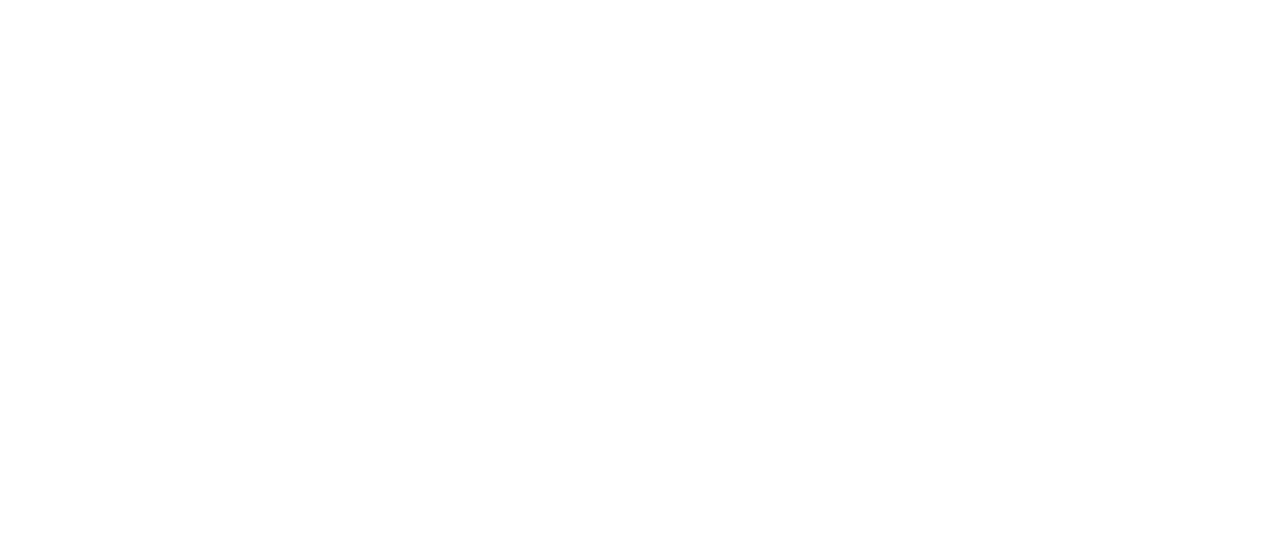
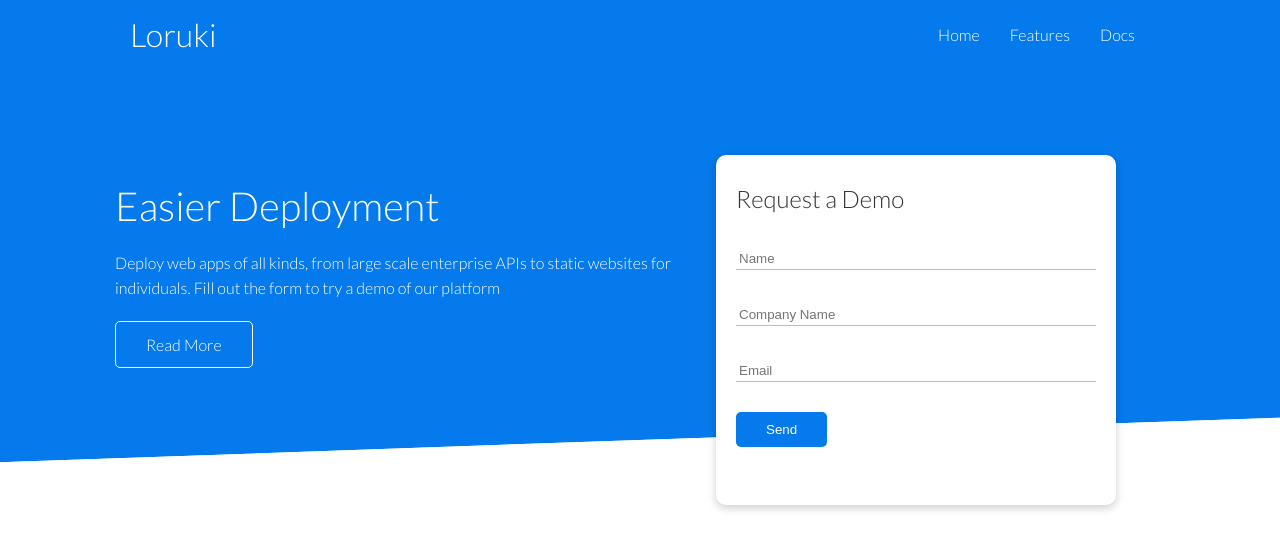
Before and after one commit to Ryanwatson1991/loruki-tutorial, a plain HTML site: page index.html in a window 1280 px wide. Drawn offline with Linux system fonts and the light colour scheme.

Commit message:
Added & styled nav & showcase

```diff
--- a/css/style.css
+++ b/css/style.css
@@ -0,0 +1,187 @@
+@import url('https://fonts.googleapis.com/css2?family=Lato:wght@300&display=swap');
+
+:root {
+  --primary-color: #047aed;
+}
+
+/*Base style */
+
+*{
+  box-sizing: border-box;
+  padding: 0;
+  margin: 0;
+}
+
+body {
+  font-family: 'Lato', sans-serif;
+  color: #333;
+  line-height: 1.6;
+}
+
+ul {
+  list-style-type: none;
+}
+
+a {
+  text-decoration:none;
+  color: #333;
+}
+
+h1,
+h2 {
+  font-weight: 300;
+  line-height: 1.2;
+  margin: 10px 0;
+}
+
+p{
+  margin: 10px 0;
+}
+
+img{
+  width: 100%;
+}
+
+/* Navbar */
+
+.navbar {
+  background-color: var(--primary-color);
+  color: #fff;
+  height: 70px;
+}
+
+.navbar ul {
+  display: flex;
+}
+
+.navbar .flex {
+  justify-content: space-between;
+}
+
+.navbar a {
+  color: #fff;
+  padding: 10px;
+  margin: 0 5px;
+}
+
+.navbar a:hover {
+  bottom-border: 2px #fff solid;
+}
+
+/* Showcase */
+
+.showcase {
+  height: 400px;
+  background-color: var(--primary-color);
+  color: #fff;
+  position: relative;
+}
+
+.showcase h1 {
+  font-size: 40px;
+}
+
+.showcase p {
+  margin: 20px 0;
+}
+
+.showcase .grid {
+  overflow: visible;
+  grid-template-columns: 55% 45%;
+  gap: 30px
+}
+
+.showcase-form {
+  position: relative;
+  top: 60px;
+  height: 350px;
+  width: 400px;
+  padding: 40px;
+  z-index: 100;
+  /*justify-self: flex-end;*/
+}
+
+.showcase-form .form-control {
+  margin: 30px 0;
+}
+
+.showcase-form input[type='text'],
+.showcase-form input[type='email'] {
+  border: 0;
+  border-bottom: 1px solid #b4becb;
+  width: 100%;
+  padding: 3px;
+  font-soze: 16px;
+}
+
+.showcase-form input:focus {
+  outline: none;
+}
+
+.showcase::before,
+.showcase::after {
+  content: '';
+  position: absolute;
+  height: 100px;
+  bottom: -70px;
+  right: 0;
+  left: 0;
+  background: #fff;
+  transform: skewY(-2deg);
+  -webkit-transform: skewY(-2deg);
+  -moz-transform: skewY(-2deg);
+  -ms-transform: skewY(-2deg);
+}
+
+/* Utilities */
+
+.container {
+  max-width: 1100px;
+  margin: 0 auto;
+  overflow: auto;
+  padding: 0 40px;
+}
+
+.card {
+  background-color: #fff;
+  color: #333;
+  border-radius: 10px;
+  box-shadow: 0 3px 10px rgba(0,0,0,0.2);
+  padding: 20px;
+  margin: 10px;
+}
+
+.btn {
+  display: inline-block;
+  padding: 10px 30px;
+  cursor: pointer;
+  background: var(--primary-color);
+  color: #fff;
+  border: none;
+  border-radius: 5px;
+}
+
+.btn-outline {
+  background-color: transparent;
+  border: 1px #fff solid;
+}
+
+.btn:hover {
+  transform: scale(0.98)
+}
+
+.flex {
+  display: flex;
+  justify-content: center;
+  align-items: center;
+  height: 100%;
+}
+
+.grid {
+  display: grid;
+  grid-template-columns: repeat(2, 1fr);
+  gap: 20px;
+  justify-content: center;
+  align-items: center;
+  height: 100%
+}
--- a/index.html
+++ b/index.html
@@ -4,9 +4,50 @@
   <meta charset="UTF-8">
   <meta http-equiv="X-UA-Compatible" content="IE=edge">
   <meta name="viewport" content="width=device-width, initial-scale=1.0">
-  <title>Loruki |   </title>
+  <link rel="stylesheet" href="https://cdnjs.cloudflare.com/ajax/libs/font-awesome/6.2.0/css/all.min.css" integrity="sha512-xh6O/CkQoPOWDdYTDqeRdPCVd1SpvCA9XXcUnZS2FmJNp1coAFzvtCN9BmamE+4aHK8yyUHUSCcJHgXloTyT2A==" crossorigin="anonymous" referrerpolicy="no-referrer" />
+  <link rel="stylesheet" href="css/style.css">
+  <title>Loruki | Cloud Hosting for Everyone!  </title>
 </head>
 <body>
+  <!--Navbar-->
+  <div class="navbar">
+    <div class="container flex">
+      <h1 class="logo">Loruki</h1>
+        <nav>
+          <ul>
+            <li><a href="index.html">Home</a></li>
+            <li><a href="features.html">Features</a></li>
+            <li><a href="docs.html">Docs</a></li>
+          </ul>
+        </nav>
+    </div>
+  </div>
 
+  <!-- Showcase -->
+  <section class="showcase">
+    <div class="container grid">
+      <div class="showcase-text">
+        <h1>Easier Deployment</h1>
+        <p>Deploy web apps of all kinds, from large scale enterprise APIs to static websites for individuals. Fill out the form to try a demo of our platform</p>
+        <a href="features.html" class="btn btn-outline">Read More</a>
+      </div>
+
+      <div class="showcase-form card">
+        <h2>Request a Demo</h2>
+        <form>
+          <div class="form-control">
+            <input type="text" name="name" placeholder="Name" required>
+          </div>
+          <div class="form-control">
+            <input type="text" name="company" placeholder="Company Name" required>
+          </div>
+          <div class="form-control">
+            <input type="email" name="email" placeholder="Email" required>
+          </div>
+          <input type="submit" value="Send" class="btn btn-primary">
+        </form>
+      </div>
+    </div>
+  </section>
 </body>
 </html>
```
